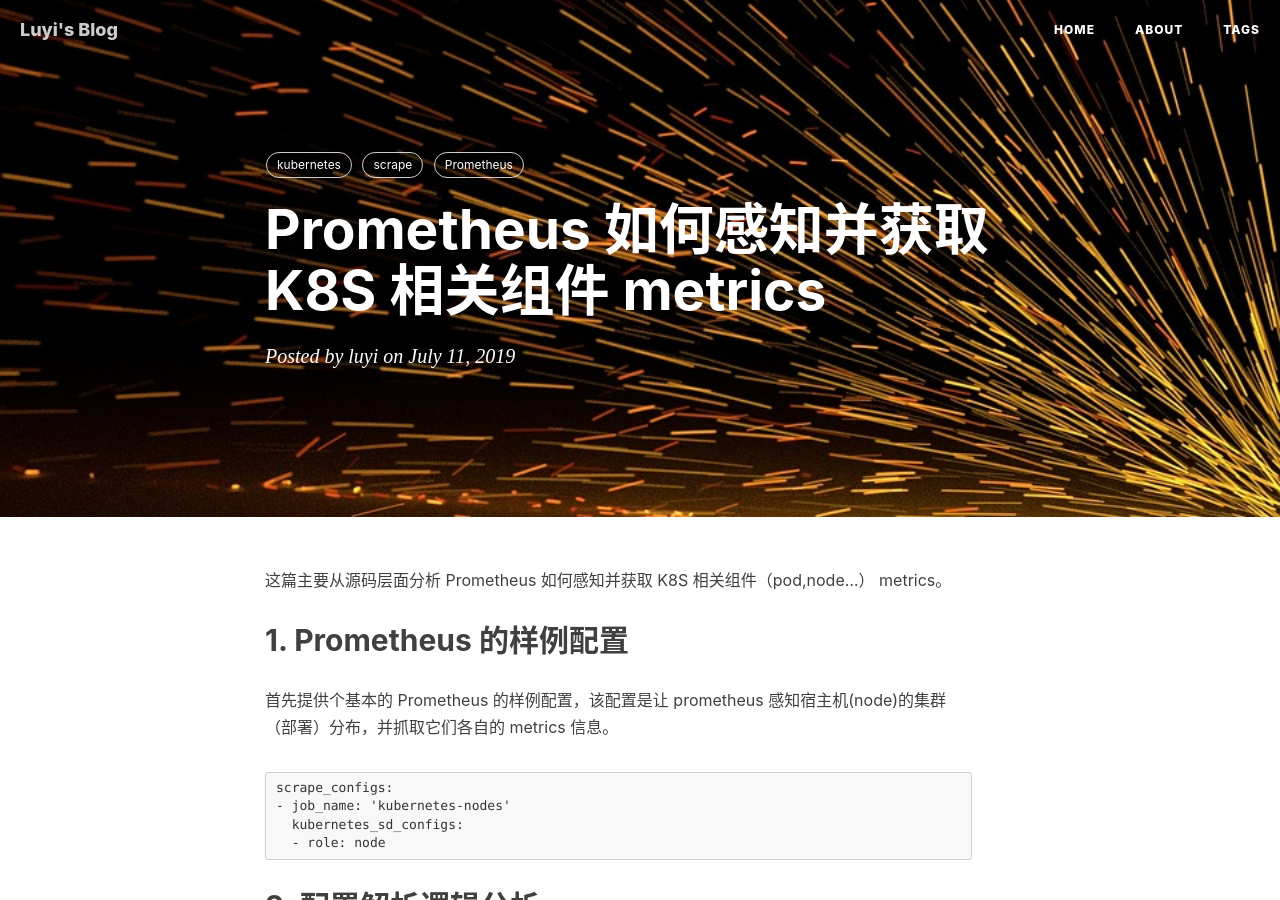
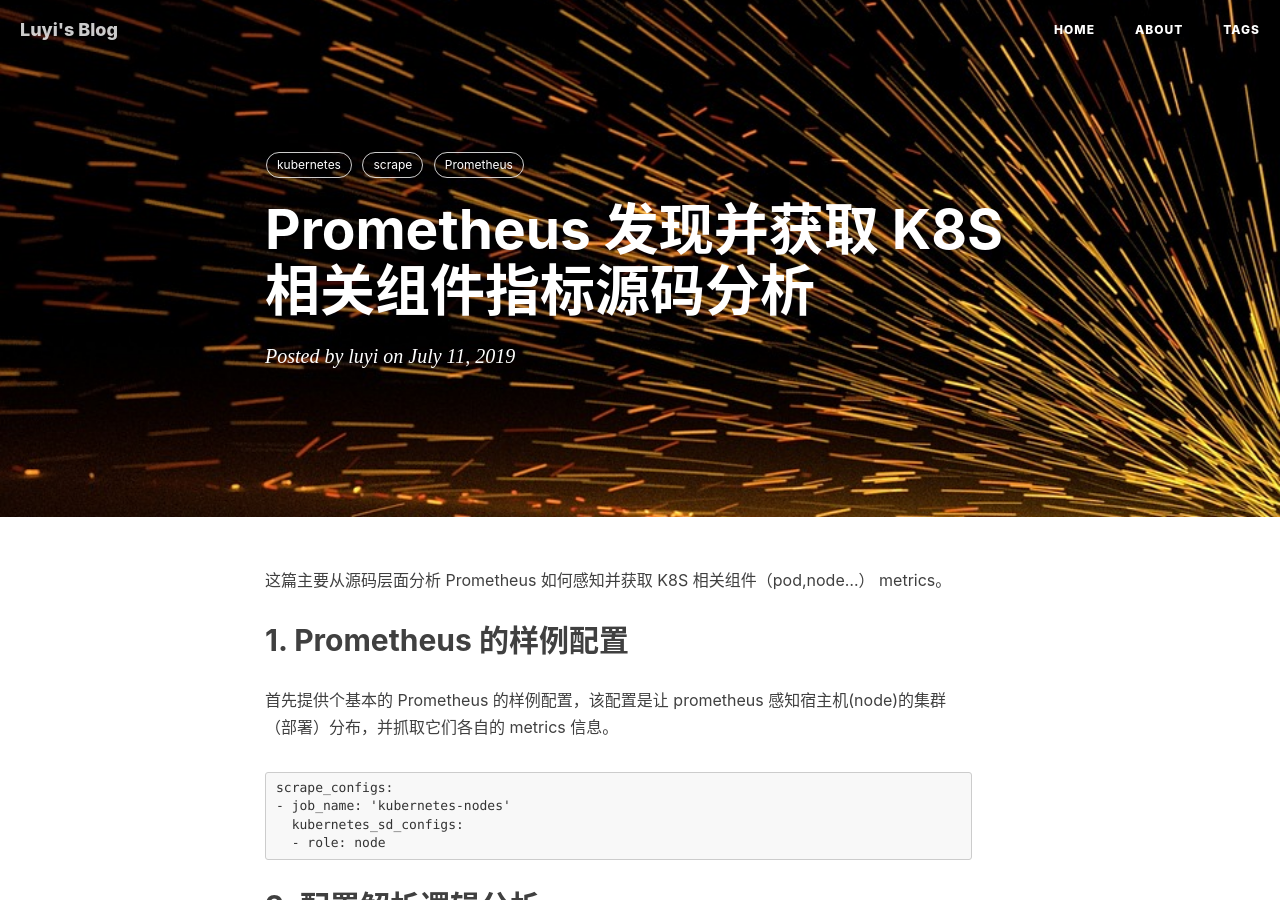
Before and after one commit to luyiisme/luyiisme.github.io, a Jekyll site: the page built from _posts/2019-07-11-prom-outside-monitor-k8s-principle.markdown, in a window 1280 px wide and 900 px high. Built offline with Jekyll 4.4.1, drawn with Linux system fonts in a browser that asks for light colours; nearby versions of some CDN libraries; comment, search, counter and statistics services are not loaded.

Commit message:
change titile

```diff
--- a/_posts/2019-07-11-prom-outside-monitor-k8s-principle.markdown
+++ b/_posts/2019-07-11-prom-outside-monitor-k8s-principle.markdown
@@ -1,6 +1,6 @@
 ---
 layout:     post
-title:      "Prometheus 如何感知并获取 K8S 相关组件 metrics"
+title:      "Prometheus 发现并获取 K8S 相关组件指标源码分析"
 date:       2019-07-11
 author:     "luyi"
 header-img: "img/post-bg-metalworking.jpg"
```
